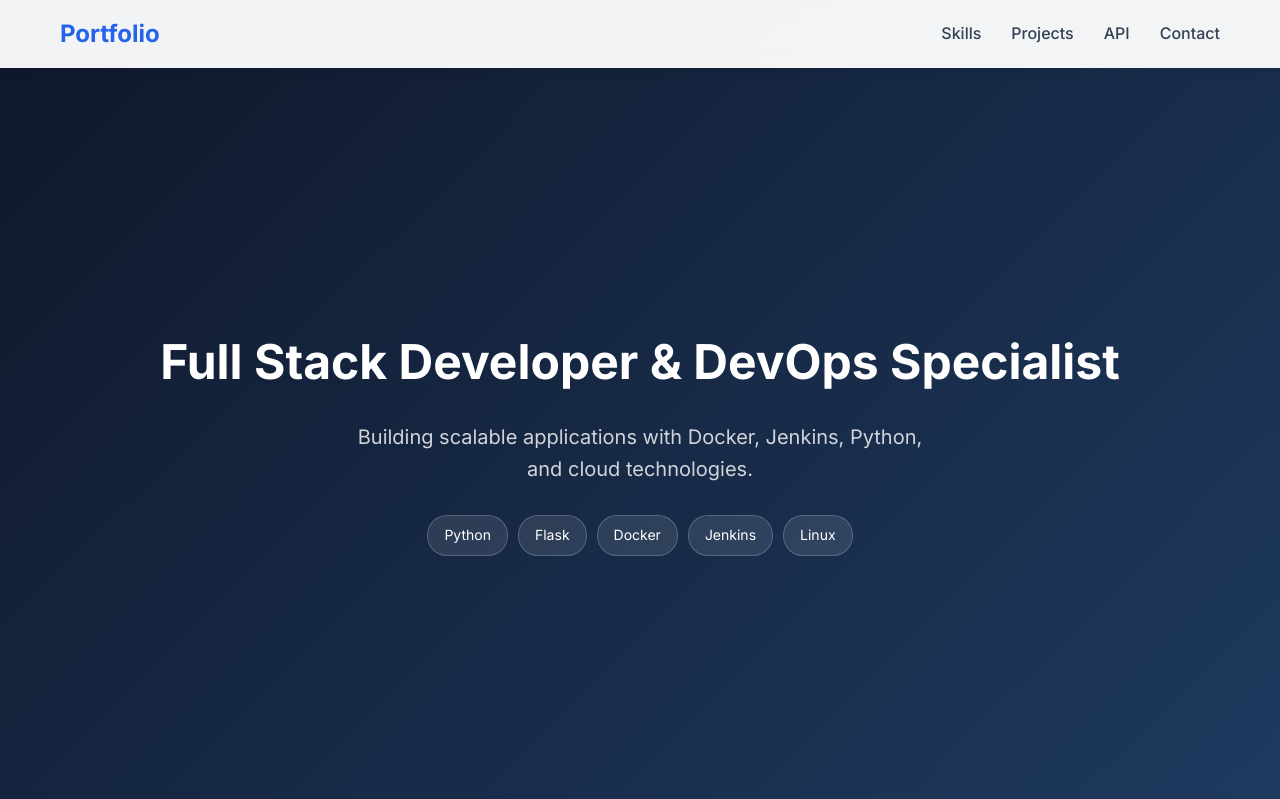
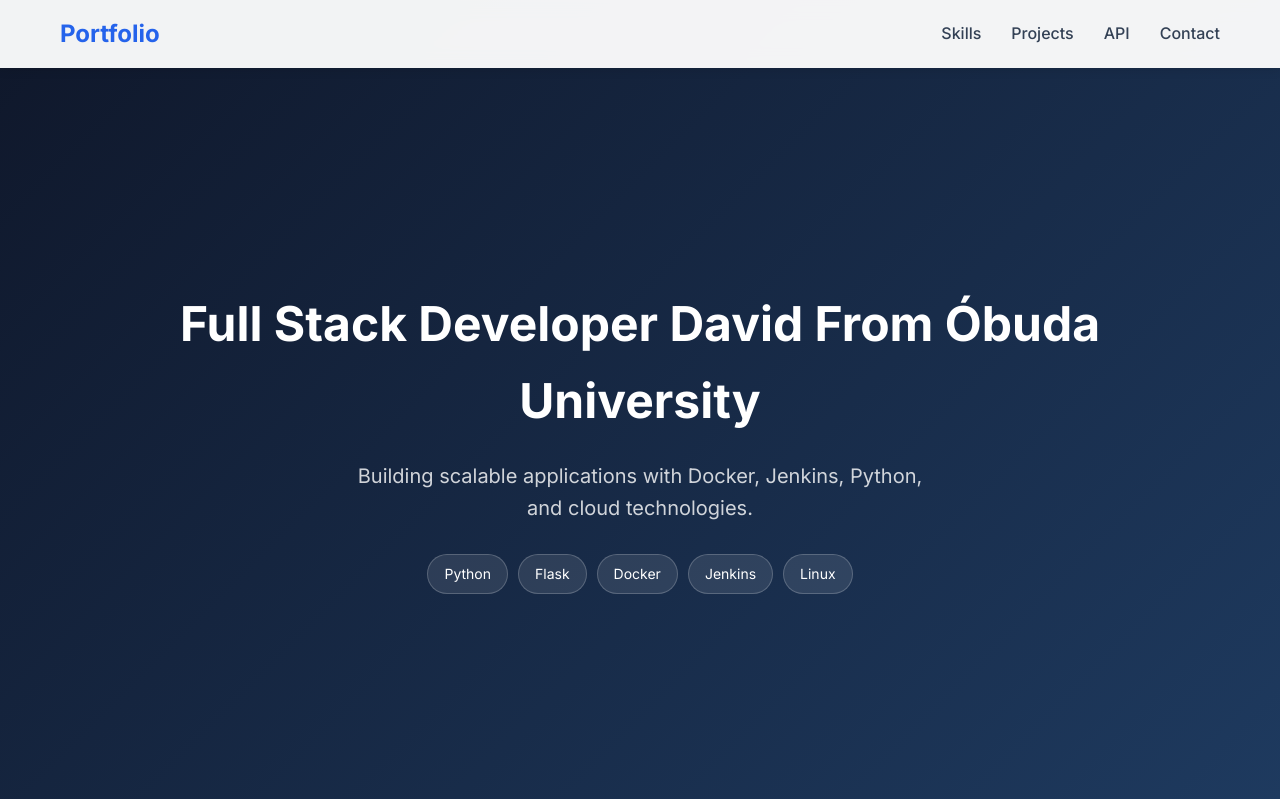
Before and after one commit to shelo0/portfolio-app, a Flask app: page / in a window 1280 px wide. Shown: the top 799 px of the page. Run offline with Flask 3, Linux system fonts and the light colour scheme; data comes from the database, SQL or seed files in the repository.

Commit message:
Update portfolio main title

```diff
--- a/templates/index.html
+++ b/templates/index.html
@@ -12,7 +12,7 @@
     <div class="nav-links"><a href="#skills">Skills</a><a href="#projects">Projects</a><a href="#api">API</a><a href="#contact">Contact</a></div></div></nav>
 
     <header class="hero"><div class="container"><div class="hero-content">
-    <h1>{{ profile.title if profile else 'DevOps Engineer' }}</h1>
+    <h1>Full Stack Developer David From Óbuda University</h1>
     <p class="hero-bio">{{ profile.bio if profile else 'Building scalable apps with modern tech.' }}</p>
     <div class="tech-stack">
     <span class="tech-badge">Python</span><span class="tech-badge">Flask</span><span class="tech-badge">Docker</span>
```
